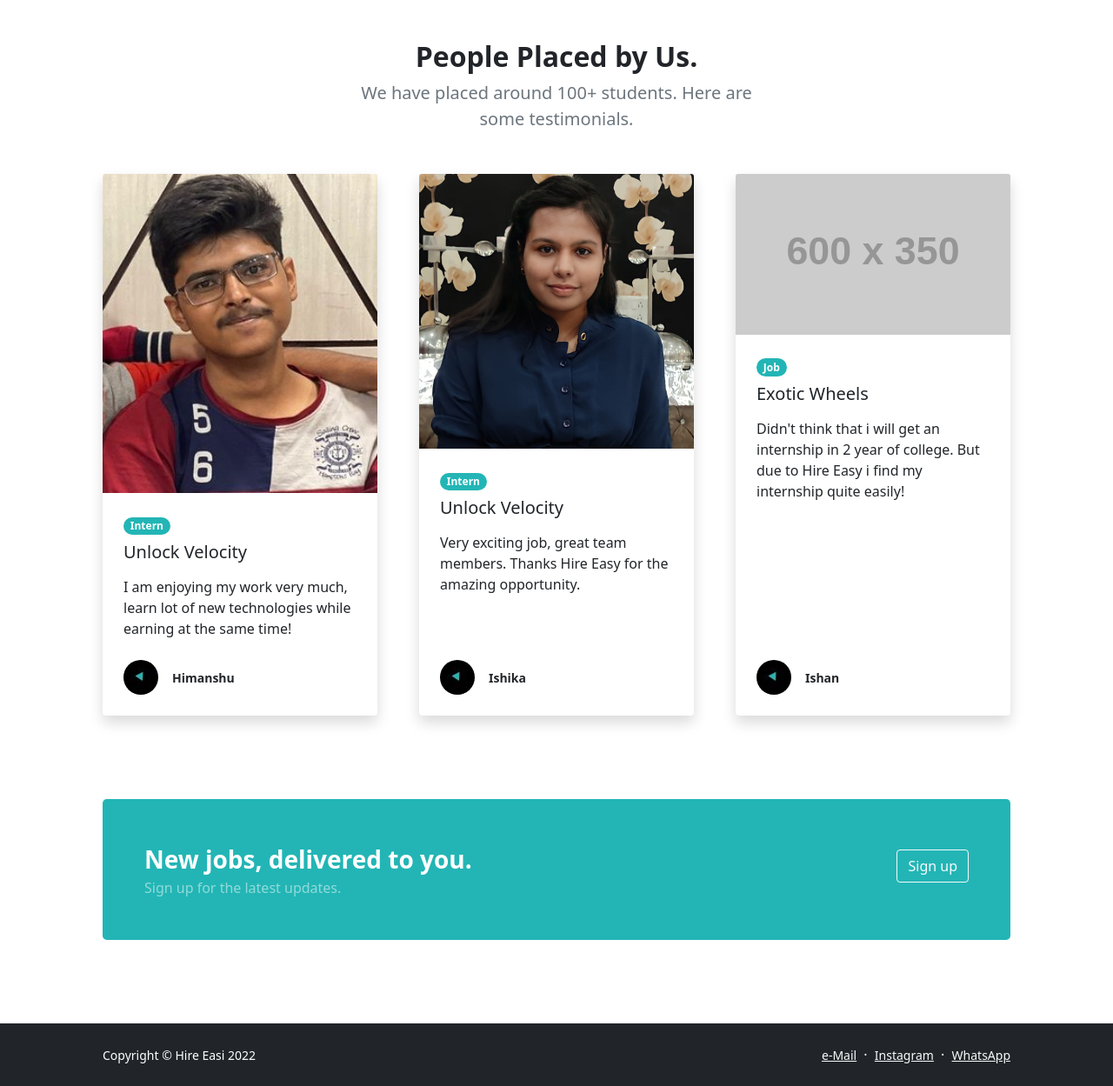
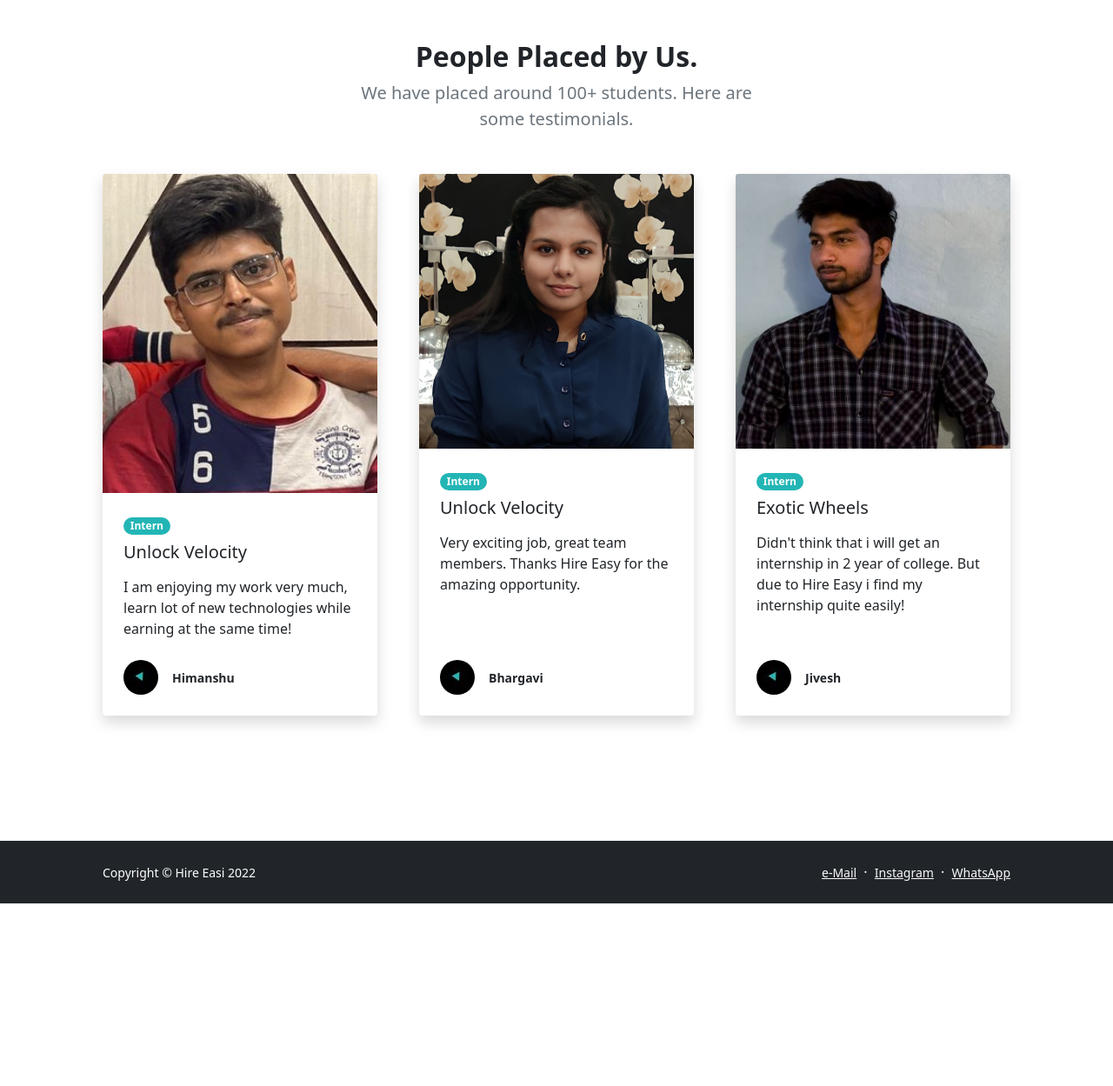
Before and after one commit to Neeshamraghav012/hire-easy, a Django app: page / in a window 1280 px wide. Shown: the part 1447-2696 px from the top of the page at 87% size. After the commit the page ends 2486 px from the top, so only its background shows below. Run offline with Django 4.2, Linux system fonts and the light colour scheme; a user stored in the database is signed in; grey boxes labelled with a size stand in for pictures from a placeholder-image service; some libraries are stand-ins or nearby versions.

Commit message:
Made it better

```diff
--- a/accounts/templates/accounts/home.html
+++ b/accounts/templates/accounts/home.html
@@ -150,7 +150,7 @@ Home
                                 <div class="d-flex align-items-center">
                                     <img class="rounded-circle me-3" src="{% static 'accounts/logo1.jpg' %}" alt="..." />
                                     <div class="small">
-                                        <div class="fw-bold">Ishika</div>
+                                        <div class="fw-bold">Bhargavi</div>
                                     </div>
                                 </div>
                             </div>
@@ -159,9 +159,9 @@ Home
                 </div>
                 <div class="col-lg-4 mb-5">
                     <div class="card h-100 shadow border-0">
-                        <img class="card-img-top" src="https://dummyimage.com/600x350/6c757d/343a40" alt="..." />
+                        <img class="card-img-top" src="{% static 'accounts/jv.jpg' %}" alt="..." />
                         <div class="card-body p-4">
-                            <div class="badge rounded-pill mb-2" style="background-color: #23B5B5">Job</div>
+                            <div class="badge rounded-pill mb-2" style="background-color: #23B5B5">Intern</div>
                             <a class="text-decoration-none link-dark stretched-link" href="#!"><h5 class="card-title mb-3">Exotic Wheels</h5></a>
                             <p class="card-text mb-0">Didn't think that i will get an internship in 2 year of college. But due to Hire Easy i find my internship quite easily!</p>
                         </div>
@@ -170,7 +170,7 @@ Home
                                 <div class="d-flex align-items-center">
                                     <img class="rounded-circle me-3" src="{% static 'accounts/logo1.jpg' %}" alt="..." />
                                     <div class="small">
-                                        <div class="fw-bold">Ishan</div>
+                                        <div class="fw-bold">Jivesh</div>
                                     </div>
                                 </div>
                             </div>
@@ -179,6 +179,12 @@ Home
                 </div>
             </div>
             <!-- Call to action-->
+
+            {% if request.user.is_authenticated %}
+
+            {% else %}
+
+
                 <aside class=" rounded-3 p-4 p-sm-5 mt-5" style="background-color: #23B5B5">
                     <div class="d-flex align-items-center justify-content-between flex-column flex-xl-row text-center text-xl-start">
                         <div class="mb-4 mb-xl-0">
@@ -194,6 +200,9 @@ Home
                         </div>
                     </div>
                 </aside>
+
+
+            {% endif %}
         </div>
     </section>
 </main>
--- a/resume/views.py
+++ b/resume/views.py
@@ -46,5 +46,7 @@ def profile(request):
 	else:
 
 		profile_form = ProfileForm()
-
+		submissions = JobProfile.objects.filter(user = request.user)
+		if submissions:
+			messages.success(request, "Your latest Submission will be reviewed by our team.")
 		return render(request, "accounts/profile.html", {"profile_form": profile_form})
```
Also changed, not shown: accounts/static/accounts/Jv.jpg (added), db.sqlite3. Lines whose indentation alone changed are shown as unchanged.
